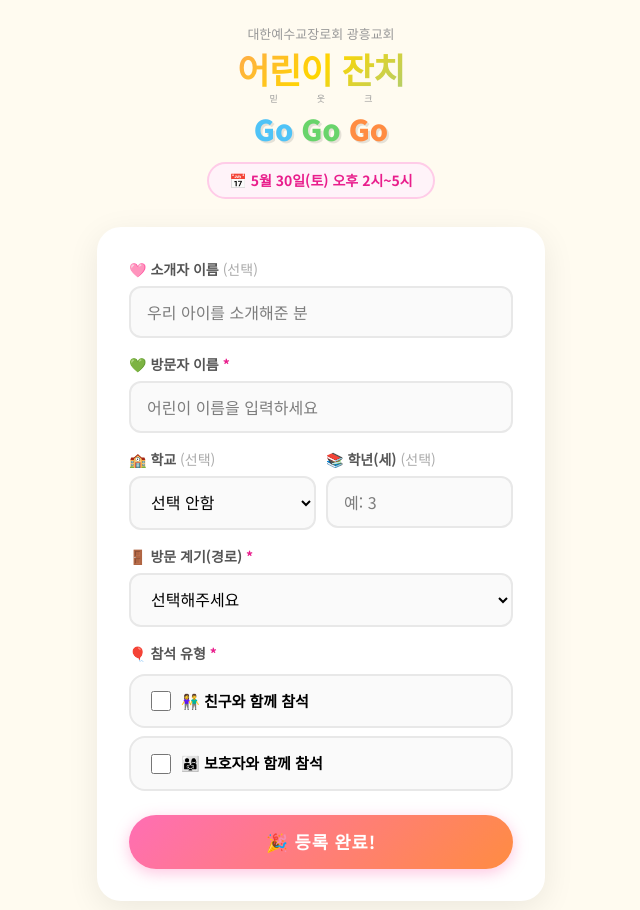
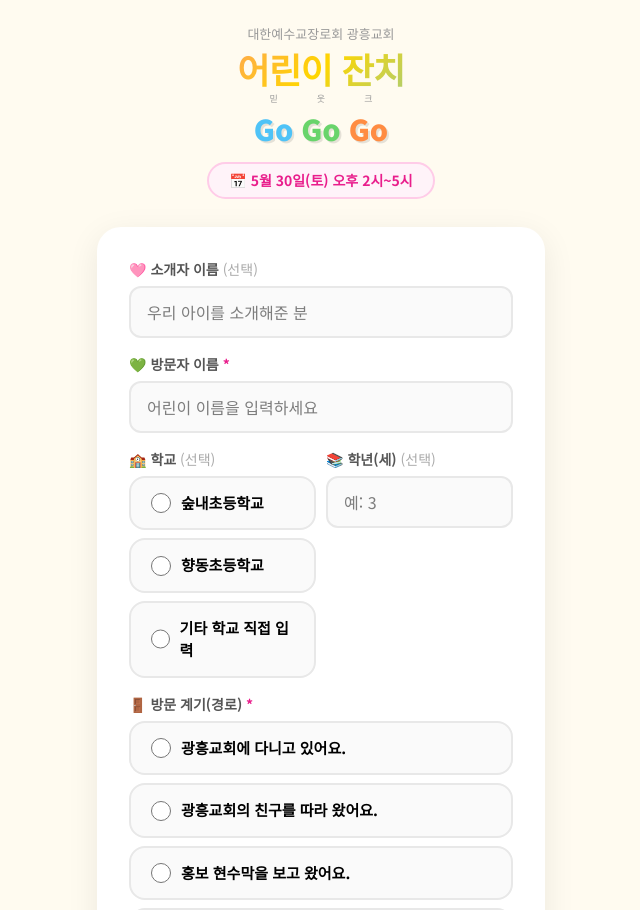
Before and after one commit to kyuky920/ghgogogo, a Next.js app: page / in a window 1280 px wide. Shown: the top 910 px of the page, without its empty margins (319-959 px from the left). Built offline with nearby package versions, Linux system fonts and the light colour scheme; no server answers.

Commit message:
Add admin edit flow for registrations

```diff
--- a/app/globals.css
+++ b/app/globals.css
@@ -54,7 +54,7 @@ body {
 }
 .input-field:focus { border-color: var(--pink); background: white; }
 
-.checkbox-card {
+.choice-card {
   border: 2px solid #E8E8E8;
   border-radius: 16px;
   padding: 14px 20px;
@@ -65,5 +65,6 @@ body {
   gap: 10px;
   background: #FAFAFA;
 }
-.checkbox-card.checked { border-color: var(--purple); background: #F5EEFF; }
-.checkbox-card input[type="checkbox"] { width: 20px; height: 20px; accent-color: var(--purple); }
+.choice-card.checked { border-color: var(--purple); background: #F5EEFF; }
+.choice-card input[type="checkbox"],
+.choice-card input[type="radio"] { width: 20px; height: 20px; accent-color: var(--purple); }
--- a/components/RegisterForm.tsx
+++ b/components/RegisterForm.tsx
@@ -5,9 +5,10 @@ import { supabase } from '@/lib/supabase'
 interface Props {
   onSuccess: () => void
   initialData?: {
+    id?: string
     visitor_name?: string
-    introducer_name?: string
-    school?: string
+    introducer_name?: string | null
+    school?: string | null
     visit_path?: string | null
     grade?: number | null
     with_friend?: boolean
@@ -15,9 +16,10 @@ interface Props {
   }
   isAdmin?: boolean
   onAdminSave?: () => void
+  onCancel?: () => void
 }
 
-export default function RegisterForm({ onSuccess, initialData, isAdmin, onAdminSave }: Props) {
+export default function RegisterForm({ onSuccess, initialData, isAdmin, onAdminSave, onCancel }: Props) {
   const presetSchools = ['숲내초등학교', '향동초등학교']
   const presetVisitPaths = [
     '광흥교회에 다니고 있어요.',
@@ -45,6 +47,7 @@ export default function RegisterForm({ onSuccess, initialData, isAdmin, onAdminS
   const [withGuardian, setWithGuardian] = useState(initialData?.with_guardian || false)
   const [loading, setLoading] = useState(false)
   const [error, setError] = useState('')
+  const isEditing = Boolean(isAdmin && initialData?.id)
 
   const handleSubmit = async () => {
     if (!visitorName.trim()) {
@@ -76,7 +79,7 @@ export default function RegisterForm({ onSuccess, initialData, isAdmin, onAdminS
     setError('')
     setLoading(true)
     try {
-      const { error: dbError } = await supabase.from('registrations').insert({
+      const payload = {
         visitor_name: visitorName.trim(),
         introducer_name: introducerName.trim() || null,
         school: schoolValue || null,
@@ -84,7 +87,10 @@ export default function RegisterForm({ onSuccess, initialData, isAdmin, onAdminS
         grade: grade ? parseInt(grade) : null,
         with_friend: withFriend,
         with_guardian: withGuardian,
-      })
+      }
+      const { error: dbError } = isEditing
+        ? await supabase.from('registrations').update(payload).eq('id', initialData?.id)
+        : await supabase.from('registrations').insert(payload)
       if (dbError) throw dbError
       if (isAdmin && onAdminSave) {
         onAdminSave()
@@ -155,7 +161,7 @@ export default function RegisterForm({ onSuccess, initialData, isAdmin, onAdminS
       <div className="card" style={{ marginBottom: '16px' }}>
         {isAdmin && (
           <div style={{ fontWeight: '700', fontSize: '1.1rem', marginBottom: '20px', color: '#333' }}>
-            ✏️ 수동 등록
+            {isEditing ? '🛠️ 등록 정보 수정' : '✏️ 수동 등록'}
           </div>
         )}
 
@@ -194,16 +200,35 @@ export default function RegisterForm({ onSuccess, initialData, isAdmin, onAdminS
               <label style={{ display: 'block', fontSize: '14px', fontWeight: '700', marginBottom: '6px', color: '#555' }}>
                 🏫 학교 <span style={{ color: '#aaa', fontWeight: '400' }}>(선택)</span>
               </label>
-              <select
-                className="input-field"
-                value={schoolOption}
-                onChange={e => setSchoolOption(e.target.value)}
-              >
-                <option value="">선택 안함</option>
-                <option value="숲내초등학교">숲내초등학교</option>
-                <option value="향동초등학교">향동초등학교</option>
-                <option value="other">기타 학교 (직접 입력)</option>
-              </select>
+              <div style={{ display: 'flex', flexDirection: 'column', gap: '8px' }}>
+                <label className={`choice-card ${schoolOption === '숲내초등학교' ? 'checked' : ''}`}>
+                  <input
+                    type="radio"
+                    name="school-option"
+                    checked={schoolOption === '숲내초등학교'}
+                    onChange={() => setSchoolOption('숲내초등학교')}
+                  />
+                  <span style={{ fontWeight: '600', fontSize: '15px' }}>숲내초등학교</span>
+                </label>
+                <label className={`choice-card ${schoolOption === '향동초등학교' ? 'checked' : ''}`}>
+                  <input
+                    type="radio"
+                    name="school-option"
+                    checked={schoolOption === '향동초등학교'}
+                    onChange={() => setSchoolOption('향동초등학교')}
+                  />
+                  <span style={{ fontWeight: '600', fontSize: '15px' }}>향동초등학교</span>
+                </label>
+                <label className={`choice-card ${schoolOption === 'other' ? 'checked' : ''}`}>
+                  <input
+                    type="radio"
+                    name="school-option"
+                    checked={schoolOption === 'other'}
+                    onChange={() => setSchoolOption('other')}
+                  />
+                  <span style={{ fontWeight: '600', fontSize: '15px' }}>기타 학교 직접 입력</span>
+                </label>
+              </div>
               {schoolOption === 'other' && (
                 <input
                   className="input-field"
@@ -235,18 +260,53 @@ export default function RegisterForm({ onSuccess, initialData, isAdmin, onAdminS
             <label style={{ display: 'block', fontSize: '14px', fontWeight: '700', marginBottom: '6px', color: '#555' }}>
               🚪 방문 계기(경로) <span style={{ color: '#E91E8C' }}>*</span>
             </label>
-            <select
-              className="input-field"
-              value={visitPathOption}
-              onChange={e => setVisitPathOption(e.target.value)}
-            >
-              <option value="">선택해주세요</option>
-              <option value="광흥교회에 다니고 있어요.">광흥교회에 다니고 있어요.</option>
-              <option value="광흥교회의 친구를 따라 왔어요.">광흥교회의 친구를 따라 왔어요.</option>
-              <option value="홍보 현수막을 보고 왔어요.">홍보 현수막을 보고 왔어요.</option>
-              <option value="홍보 책자를 받고 왔어요.">홍보 책자를 받고 왔어요.</option>
-              <option value="other">기타</option>
-            </select>
+            <div style={{ display: 'flex', flexDirection: 'column', gap: '8px' }}>
+              <label className={`choice-card ${visitPathOption === '광흥교회에 다니고 있어요.' ? 'checked' : ''}`}>
+                <input
+                  type="radio"
+                  name="visit-path-option"
+                  checked={visitPathOption === '광흥교회에 다니고 있어요.'}
+                  onChange={() => setVisitPathOption('광흥교회에 다니고 있어요.')}
+                />
+                <span style={{ fontWeight: '600', fontSize: '15px' }}>광흥교회에 다니고 있어요.</span>
+              </label>
+              <label className={`choice-card ${visitPathOption === '광흥교회의 친구를 따라 왔어요.' ? 'checked' : ''}`}>
+                <input
+                  type="radio"
+                  name="visit-path-option"
+                  checked={visitPathOption === '광흥교회의 친구를 따라 왔어요.'}
+                  onChange={() => setVisitPathOption('광흥교회의 친구를 따라 왔어요.')}
+                />
+                <span style={{ fontWeight: '600', fontSize: '15px' }}>광흥교회의 친구를 따라 왔어요.</span>
+              </label>
+              <label className={`choice-card ${visitPathOption === '홍보 현수막을 보고 왔어요.' ? 'checked' : ''}`}>
+                <input
+                  type="radio"
+                  name="visit-path-option"
+                  checked={visitPathOption === '홍보 현수막을 보고 왔어요.'}
+                  onChange={() => setVisitPathOption('홍보 현수막을 보고 왔어요.')}
+                />
+                <span style={{ fontWeight: '600', fontSize: '15px' }}>홍보 현수막을 보고 왔어요.</span>
+              </label>
+              <label className={`choice-card ${visitPathOption === '홍보 책자를 받고 왔어요.' ? 'checked' : ''}`}>
+                <input
+                  type="radio"
+                  name="visit-path-option"
+                  checked={visitPathOption === '홍보 책자를 받고 왔어요.'}
+                  onChange={() => setVisitPathOption('홍보 책자를 받고 왔어요.')}
+                />
+                <span style={{ fontWeight: '600', fontSize: '15px' }}>홍보 책자를 받고 왔어요.</span>
+              </label>
+              <label className={`choice-card ${visitPathOption === 'other' ? 'checked' : ''}`}>
+                <input
+                  type="radio"
+                  name="visit-path-option"
+                  checked={visitPathOption === 'other'}
+                  onChange={() => setVisitPathOption('other')}
+                />
+                <span style={{ fontWeight: '600', fontSize: '15px' }}>기타</span>
+              </label>
+            </div>
             {visitPathOption === 'other' && (
               <input
                 className="input-field"
@@ -265,7 +325,7 @@ export default function RegisterForm({ onSuccess, initialData, isAdmin, onAdminS
               🎈 참석 유형 <span style={{ color: '#E91E8C' }}>*</span>
             </label>
             <div style={{ display: 'flex', flexDirection: 'column', gap: '8px' }}>
-              <label className={`checkbox-card ${withFriend ? 'checked' : ''}`}>
+              <label className={`choice-card ${withFriend ? 'checked' : ''}`}>
                 <input
                   type="checkbox"
                   checked={withFriend}
@@ -273,7 +333,7 @@ export default function RegisterForm({ onSuccess, initialData, isAdmin, onAdminS
                 />
                 <span style={{ fontWeight: '600', fontSize: '15px' }}>👫 친구와 함께 참석</span>
               </label>
-              <label className={`checkbox-card ${withGuardian ? 'checked' : ''}`}>
+              <label className={`choice-card ${withGuardian ? 'checked' : ''}`}>
                 <input
                   type="checkbox"
                   checked={withGuardian}
@@ -300,14 +360,36 @@ export default function RegisterForm({ onSuccess, initialData, isAdmin, onAdminS
           </div>
         )}
 
+        <div style={{ display: 'flex', gap: '10px', marginTop: '24px' }}>
+          {isAdmin && onCancel && (
+            <button
+              type="button"
+              onClick={onCancel}
+              disabled={loading}
+              style={{
+                flex: 1,
+                border: '2px solid #DDD',
+                background: 'white',
+                color: '#666',
+                borderRadius: '50px',
+                padding: '14px 20px',
+                fontSize: '1rem',
+                fontWeight: '700',
+                cursor: 'pointer',
+              }}
+            >
+              목록으로
+            </button>
+          )}
           <button
             className="bubble-btn"
-          style={{ marginTop: '24px' }}
+            style={{ marginTop: 0, flex: 1 }}
             onClick={handleSubmit}
             disabled={loading}
           >
-          {loading ? '등록 중...' : isAdmin ? '💾 저장하기' : '🎉 등록 완료!'}
+            {loading ? (isEditing ? '저장 중...' : '등록 중...') : isEditing ? '💾 수정 저장' : isAdmin ? '💾 저장하기' : '🎉 등록 완료!'}
           </button>
+        </div>
       </div>
 
       {!isAdmin && (
```
Also changed, not shown: app/admin/page.tsx (+30 -5 lines). Lines whose indentation alone changed are shown as unchanged.
